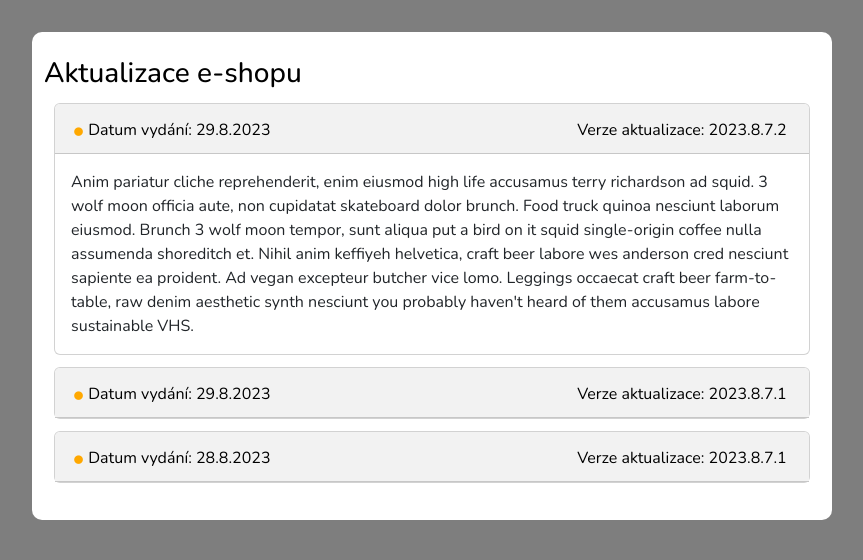
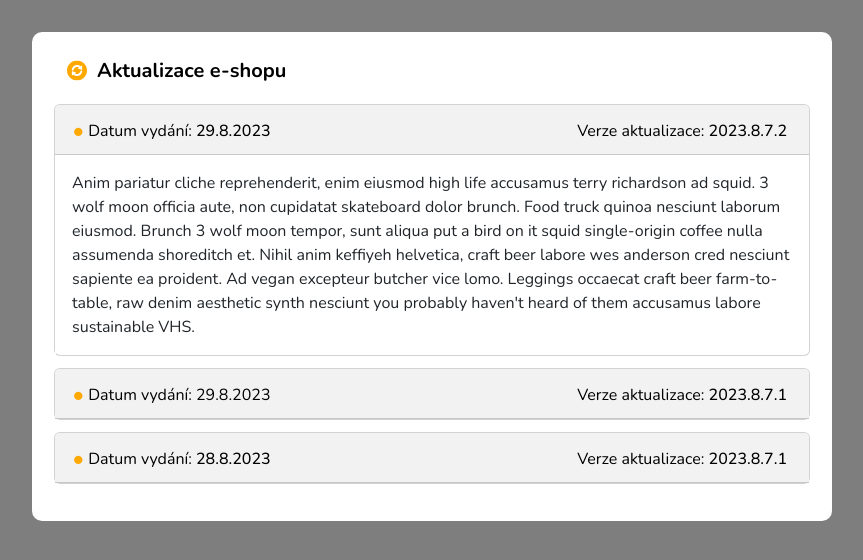
Before and after one commit to tobiaslicek/Webmex-int, a PHP site: page / in a window 1280 px wide. Shown: the part 50-610 px from the top of the page, without its empty margins (208-1071 px from the left). Run offline with PHP 8.4, Linux system fonts and the light colour scheme; some libraries are stand-ins or nearby versions.

Commit message:
style ul&li's

```diff
--- a/index.html
+++ b/index.html
@@ -36,7 +36,21 @@
 
 
     <div class="container">
-      <h3>Aktualizace e-shopu</h3>
+      <div class="aktualizace">
+      <svg class="circular-arrow" xmlns="http://www.w3.org/2000/svg" width="20" height="21" viewBox="0 0 20 21" fill="none">
+<g clip-path="url(#clip0_29_424)">
+<path d="M10 20.5C15.5228 20.5 20 16.0228 20 10.5C20 4.97715 15.5228 0.5 10 0.5C4.47715 0.5 0 4.97715 0 10.5C0 16.0228 4.47715 20.5 10 20.5Z" fill="#FFA800"/>
+<path d="M5.71987 10.475C5.93735 10.4745 6.14806 10.3993 6.31678 10.2621C6.4855 10.1249 6.60201 9.9339 6.64683 9.72109C6.7669 9.16383 7.01958 8.64374 7.38344 8.20492C7.7473 7.7661 8.21161 7.42149 8.737 7.20031C9.26239 6.97913 9.83337 6.8879 10.4015 6.93436C10.9697 6.98082 11.5183 7.16359 12.0007 7.46718L11.3226 7.96093C11.0031 8.19531 11.1093 8.71367 11.5011 8.83398L14.548 9.76757C14.6169 9.79004 14.6902 9.79582 14.7617 9.78442C14.8333 9.77302 14.9012 9.74477 14.9597 9.702C15.0182 9.65924 15.0657 9.60318 15.0983 9.53845C15.1309 9.47372 15.1477 9.40216 15.1472 9.32968L15.1539 8.72499L15.157 8.4246L15.1828 6.14414C15.1875 5.73476 14.725 5.47617 14.4054 5.70937L13.6035 6.29531C12.8838 5.69416 12.0211 5.28916 11.0989 5.11958C10.1766 4.95 9.22625 5.0216 8.33984 5.32743C7.45344 5.63326 6.6611 6.16294 6.03965 6.86512C5.41821 7.5673 4.98875 8.41815 4.79292 9.33515C4.76434 9.47291 4.76684 9.61532 4.80025 9.75199C4.83366 9.88866 4.89713 10.0162 4.98604 10.1252C5.07495 10.2343 5.18707 10.3221 5.31422 10.3823C5.44136 10.4426 5.58035 10.4737 5.72104 10.4734L5.71987 10.475Z" fill="white"/>
+<path d="M14.2801 10.525C14.0626 10.5255 13.8519 10.6007 13.6832 10.7379C13.5144 10.8751 13.3979 11.0661 13.3531 11.2789C13.233 11.8362 12.9804 12.3563 12.6165 12.7951C12.2526 13.2339 11.7883 13.5785 11.2629 13.7997C10.7375 14.0209 10.1666 14.1121 9.59841 14.0657C9.03026 14.0192 8.48169 13.8364 7.99921 13.5328L8.67733 13.0391C8.99686 12.8047 8.89061 12.2864 8.49882 12.166L5.45194 11.2324C5.38303 11.21 5.30977 11.2042 5.23819 11.2156C5.16661 11.227 5.09877 11.2552 5.04025 11.298C4.98173 11.3408 4.93421 11.3968 4.9016 11.4616C4.869 11.5263 4.85224 11.5979 4.85272 11.6703L4.84608 12.275L4.84296 12.5754L4.81717 14.8559C4.81249 15.2653 5.27499 15.5239 5.59452 15.2906L6.39647 14.7047C7.1161 15.3059 7.97885 15.7109 8.90108 15.8804C9.8233 16.05 10.7737 15.9784 11.6601 15.6726C12.5465 15.3668 13.3388 14.8371 13.9603 14.1349C14.5817 13.4327 15.0112 12.5819 15.207 11.6649C15.2356 11.5271 15.2331 11.3847 15.1997 11.248C15.1663 11.1114 15.1028 10.9839 15.0139 10.8748C14.925 10.7658 14.8129 10.6779 14.6857 10.6177C14.5586 10.5574 14.4196 10.5263 14.2789 10.5266L14.2801 10.525Z" fill="white"/>
+</g>
+<defs>
+<clipPath id="clip0_29_424">
+<rect width="20" height="20" fill="white" transform="translate(0 0.5)"/>
+</clipPath>
+</defs>
+</svg>
+      <h3 class="aktualizace-h">Aktualizace e-shopu</h3>
+</div>
       <div id="accordion">
         <div class="card">
           <div class="card-header" id="headingOne">
@@ -48,15 +62,15 @@
                 aria-expanded="true"
                 aria-controls="collapseOne"
               >
-             <ul class="custom-list">
-                <li class="li-datum">Datum vydání: 29.8.2023</li>
-                <li class="li-verze">Verze aktualizace: 2023.8.7.2</li>
+            <ul class="custom-list">
+                <li class="li-datum">Datum vydání: <span class="li-span">29.8.2023</span> </li>
+                <li class="li-verze">Verze aktualizace: <span class="li-span">2023.8.7.2</span> </li>
                 </ul>
               </button>
             </h5>
           </div>
 
-          <dividth
+          <div
             id="collapseOne"
             class="collapse show"
             aria-labelledby="headingOne"
@@ -74,7 +88,7 @@
               aesthetic synth nesciunt you probably haven't heard of them
               accusamus labore sustainable VHS.
             </div>
-          </dividth>
+          </div>
         </div>
         <div class="card">
           <div class="card-header" id="headingTwo">
@@ -87,8 +101,8 @@
                 aria-controls="collapseTwo"
               >
                   <ul class="custom-list">
-                <li class="li-datum">Datum vydání: 29.8.2023</li>
-                <li class="li-verze">Verze aktualizace: 2023.8.7.1</li>
+                <li class="li-datum">Datum vydání: <span class="li-span"></span> 29.8.2023</li>
+                <li class="li-verze">Verze aktualizace: <span class="li-span">2023.8.7.1</span> </li>
                 </ul>
               </button>
               </button>
@@ -125,8 +139,8 @@
                 aria-controls="collapseThree"
               >
                <ul class="custom-list">
-                <li class="li-datum">Datum vydání: 28.8.2023</li>
-                <li class="li-verze">Verze aktualizace: 2023.8.7.1</li>
+                <li class="li-datum">Datum vydání: <span class="li-span">28.8.2023</span> </li>
+                <li class="li-verze">Verze aktualizace: <span class="li-span">2023.8.7.1</span></li>
                 </ul>
               </button>
               </button>
--- a/style.css
+++ b/style.css
@@ -57,6 +57,24 @@ svg {
   height: 24px;
   padding: 10px;
 } */
+
+.aktualizace {
+  display: flex;
+  align-items: center;
+}
+
+.circular-arrow {
+  margin: 0 0 8px 23px;
+}
+
+.aktualizace-h {
+  font-size: 20px;
+  font-style: normal;
+  font-weight: 700;
+  line-height: normal;
+  margin-left: 10px;
+}
+
 ul {
   margin-left: -2.3rem;
   display: flex;
@@ -75,8 +93,12 @@ ul.custom-list > .li-datum::before {
   position: absolute;
   left: 0;
   color: #ffa800;
-  font-size: 24px;
+  font-size: 23px;
   line-height: 1;
+}
+li {
+  font-size: 16px;
+  font-weight: 400;
 }
 
 .li-verze {
@@ -102,3 +124,11 @@ ul.custom-list > .li-datum::before {
   align-items: center;
   height: 50px;
 }
+
+.card-body {
+  border-left: 1px solid #ffffff;
+}
+
+.li-span {
+  font-weight: 500;
+}
```
